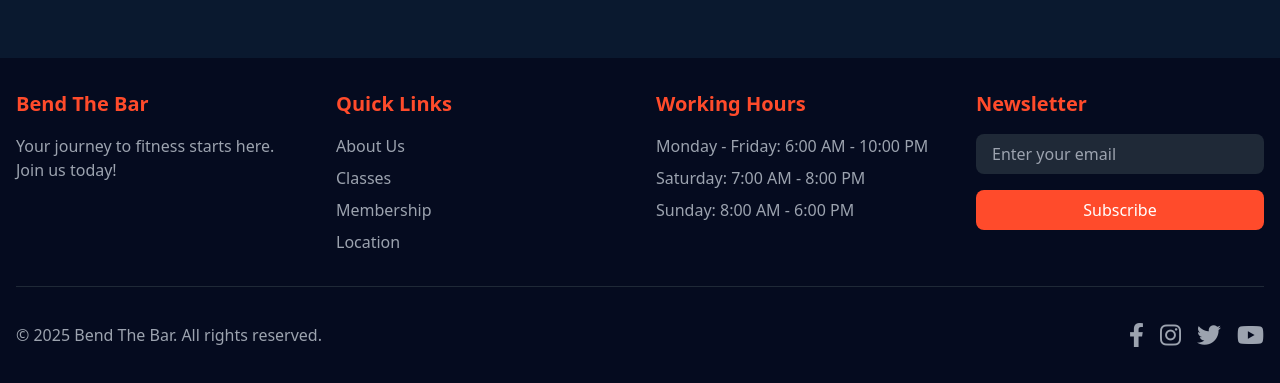
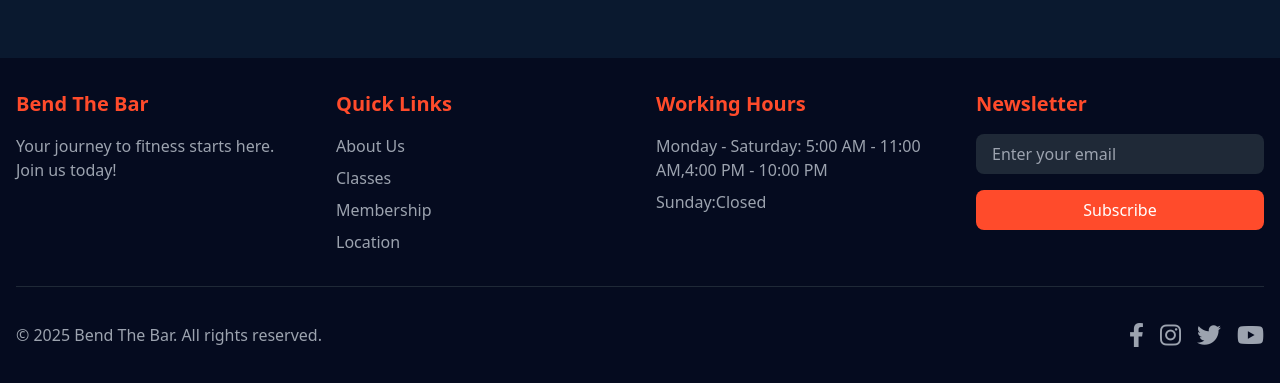
Before and after one commit to Govind-10090/bend-the-bar-gym, a website: page index.html in a window 1280 px wide. Shown: the part 3518-3901 px from the top of the page. Drawn offline with nearby package versions, Linux system fonts and the light colour scheme.

Commit message:
Updated index.html with latest changes

```diff
--- a/index.html
+++ b/index.html
@@ -439,9 +439,9 @@
                 <div>
                     <h4 class="text-xl font-bold mb-4 text-primary">Working Hours</h4>
                     <ul class="space-y-2 text-gray-400">
-                        <li>Monday - Friday: 6:00 AM - 10:00 PM</li>
-                        <li>Saturday: 7:00 AM - 8:00 PM</li>
-                        <li>Sunday: 8:00 AM - 6:00 PM</li>
+                        <li>Monday - Saturday: 5:00 AM - 11:00 AM,4:00 PM - 10:00 PM</li>
+
+                        <li>Sunday:Closed</li>
                     </ul>
                 </div>
                 <div>
```
